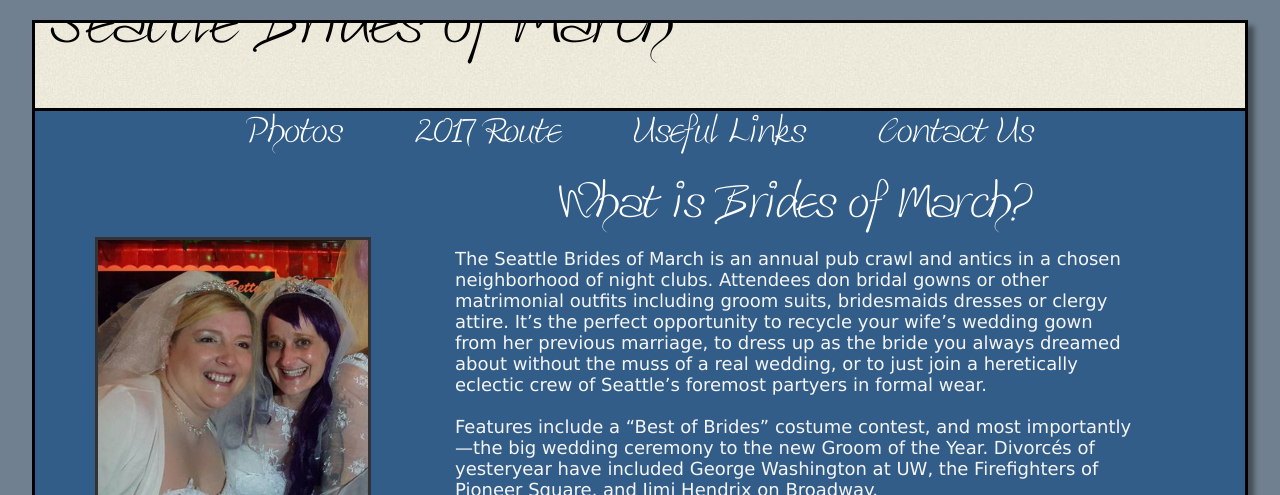
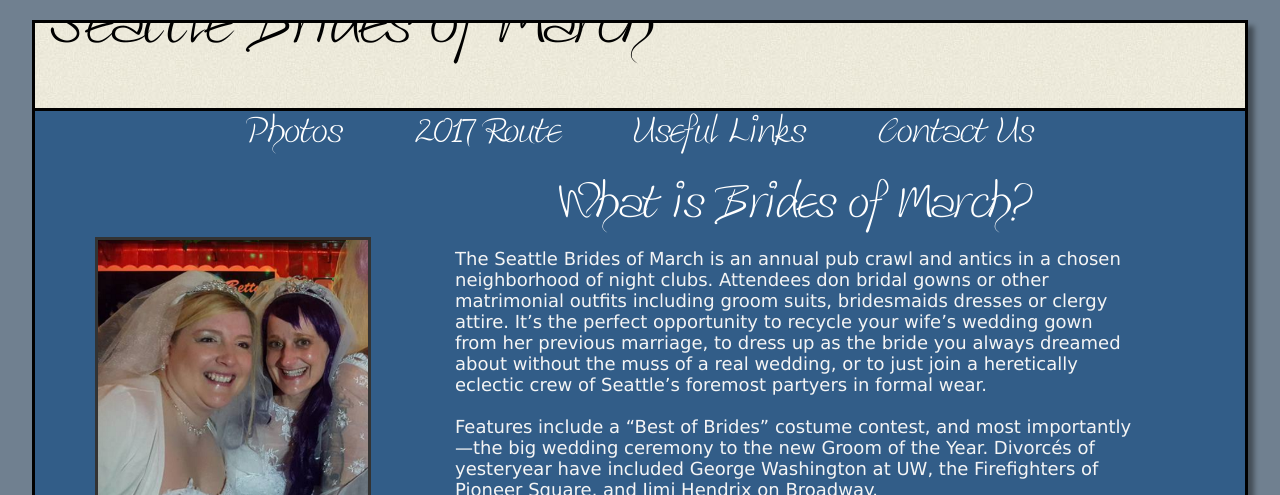
Before and after one commit to debraander/debraander.github.io, a plain HTML site: page index.html in a window 1280 px wide. Shown: the top 495 px of the page. Drawn offline with nearby package versions, Linux system fonts and the light colour scheme.

Commit message:
Add files via upload

```diff
--- a/seattlebofm.css
+++ b/seattlebofm.css
@@ -82,7 +82,7 @@ header {
     font-family: myBoldFont;
     font-size: 44px;
     height: 75px;
-    letter-spacing: 0.02em;
+    /*letter-spacing: 0.02em;*/
 }
 
 #menu {
```
